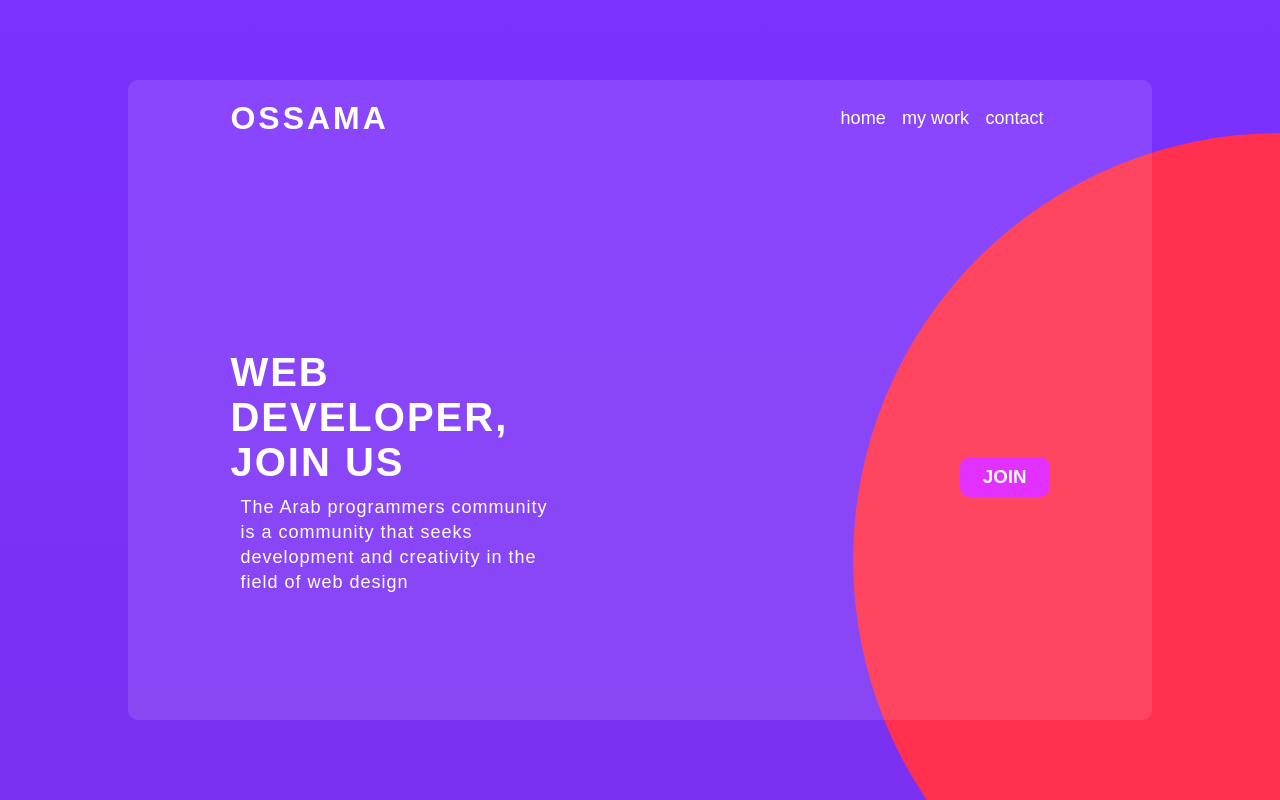
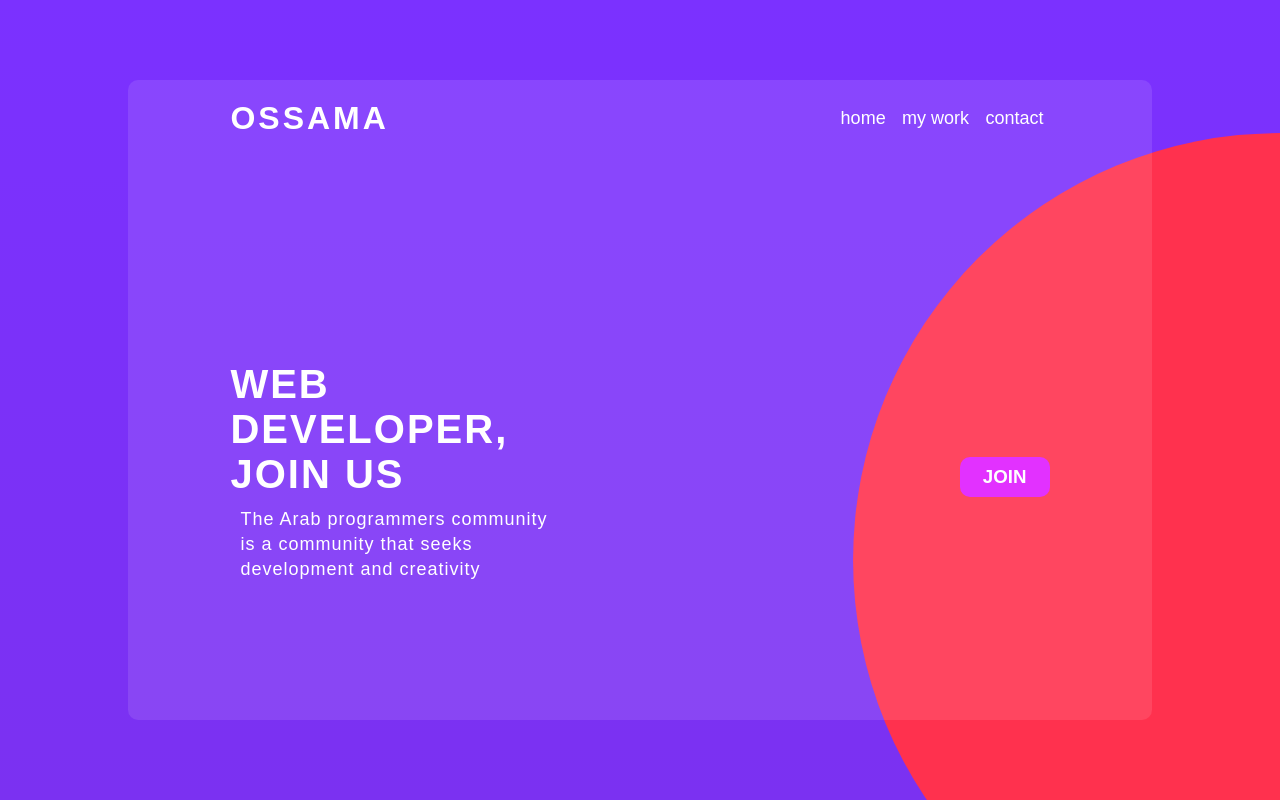
Before and after one commit to Ossamadr/ossama24, a plain HTML site: page index.html in a window 1280 px wide. Drawn offline with Linux system fonts and the light colour scheme; a web font is replaced by a local one.

Commit message:
Update index.html

```diff
--- a/index.html
+++ b/index.html
@@ -23,7 +23,7 @@
      <div id="content">
        <div id="text">
          <h2>Web developer, <br />join us</h2>
-         <p> The Arab programmers community is a community that seeks development and creativity in the field of web design</p>
+         <p> The Arab programmers community is a community that seeks development and creativity </p>
        </div>
        <div id="botton">
         <h3>JOIN</h3>
```
